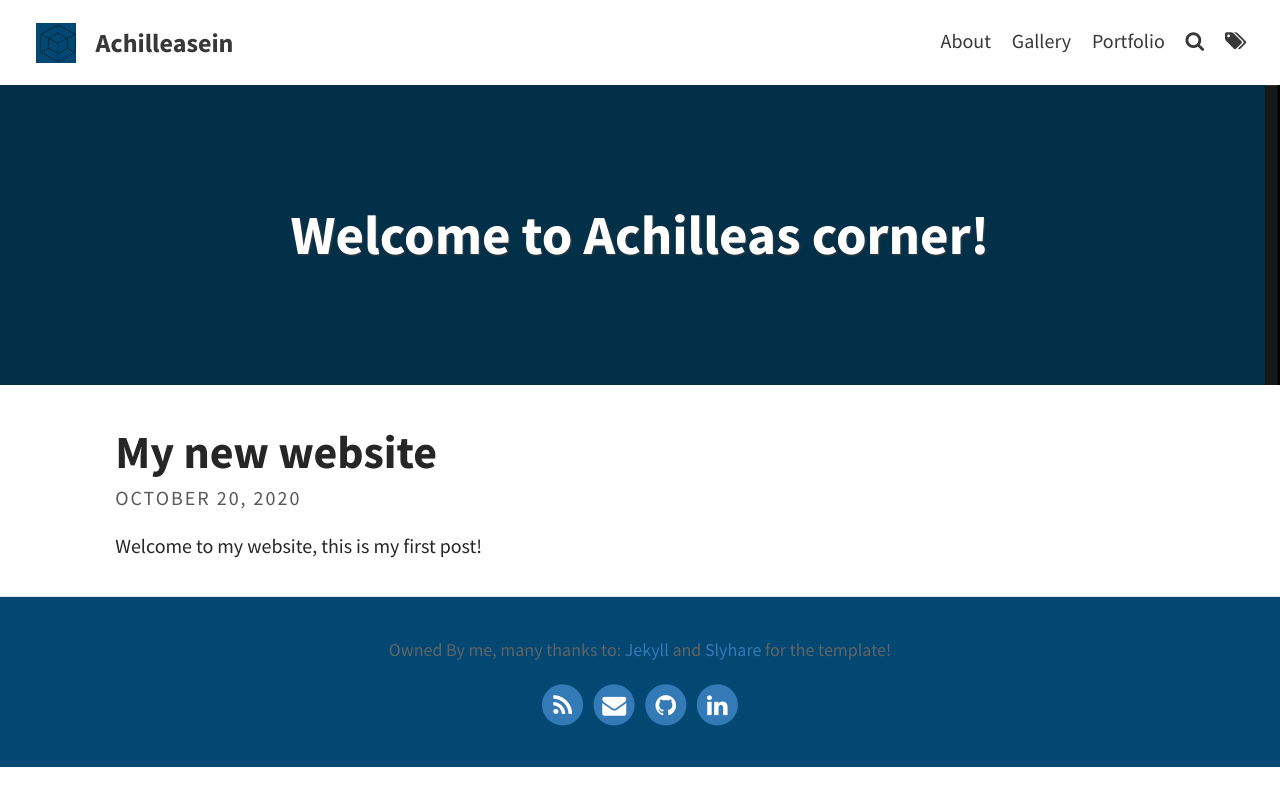
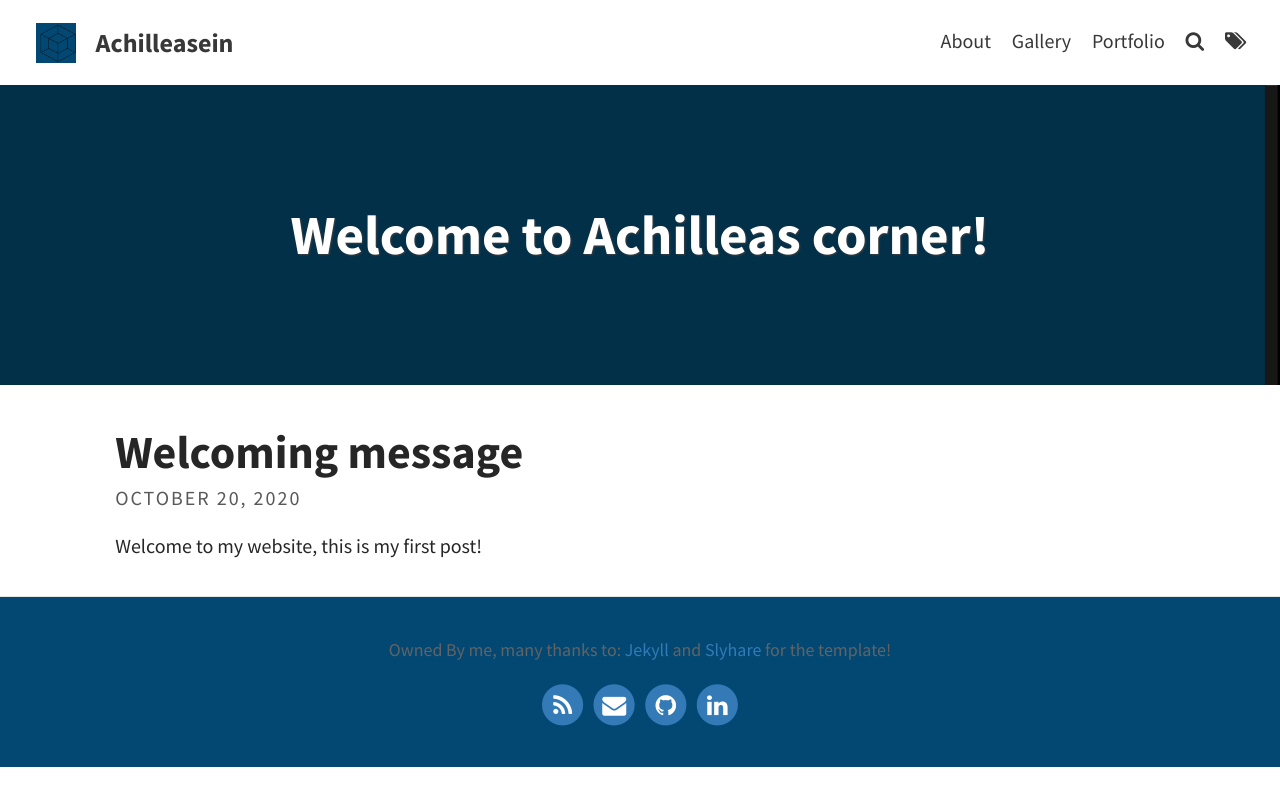
Before and after one commit to Achilleasein/achilleasein, a Jekyll site: the page built from index.html, in a window 1280 px wide. Shown: the top 806 px of the page. Built offline with Jekyll 4.4.1, drawn with Linux system fonts in a browser that asks for light colours; the list of posts is cut into pages by our own code.

Commit message:
fixing title

```diff
--- a/_posts/2020-10-20-sample-post.md
+++ b/_posts/2020-10-20-sample-post.md
@@ -1,6 +1,6 @@
 ---
 layout: post
-title: My new website
+title: Welcoming message
 tags: [First, Post, Welcome, New, Site]
 excerpt_separator: <!--more-->
 ---
```
